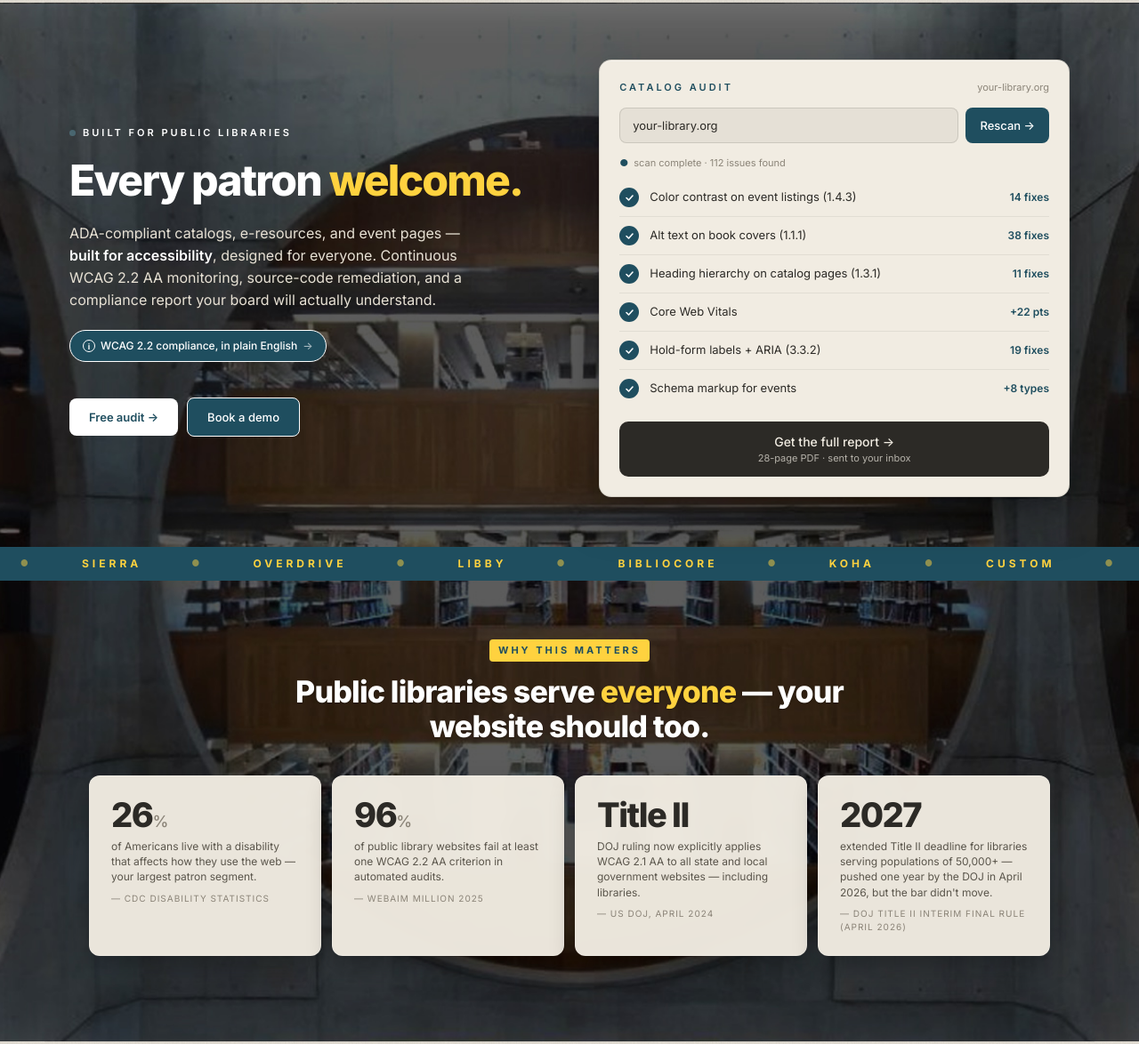
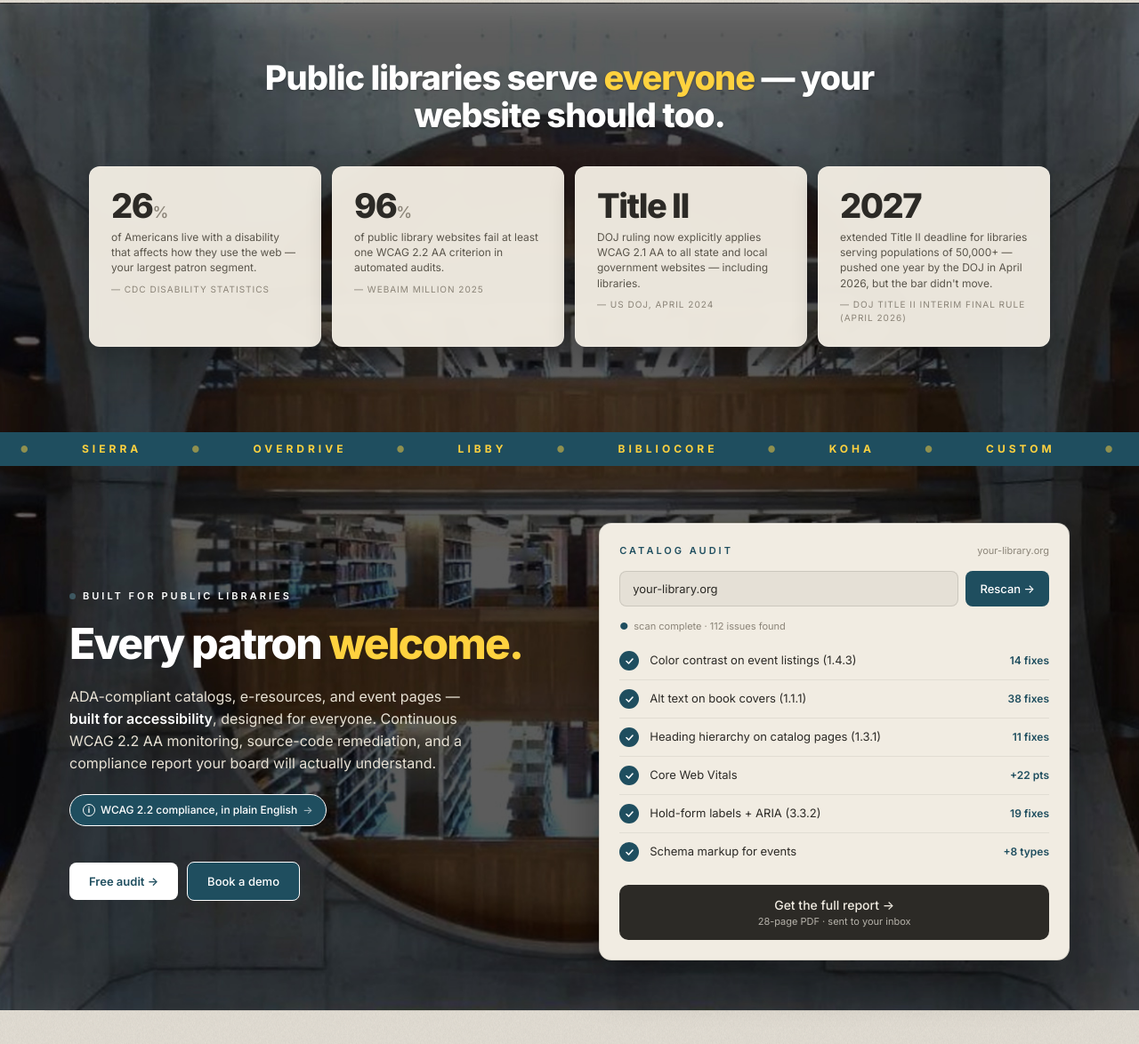
Before and after one commit to jplincoln/accessrankforlibraries, a plain HTML site: page index.html in a window 1280 px wide. Shown: the part 68-1242 px from the top of the page at 89% size. Drawn offline with Linux system fonts and the light colour scheme.

Commit message:
Add files via upload

```diff
--- a/index.html
+++ b/index.html
@@ -65,6 +65,53 @@
   <!-- ============================================================== -->
   <div class="dark-photo-band">
 
+  <!-- ============================================================== -->
+  <!-- STAKES STRIP                                                    -->
+  <!-- ============================================================== -->
+  <section class="stakes-strip" data-animate>
+    <div class="stakes-strip-inner">
+      <h2 class="stakes-title">Public libraries serve <span class="accent">everyone</span> — your website should too.</h2>
+      <div class="stakes-grid">
+        <div class="stakes-card">
+          <div class="stakes-num">26<span class="small">%</span></div>
+          <div class="stakes-label">of Americans live with a disability that affects how they use the web — your largest patron segment.</div>
+          <div class="stakes-source">— CDC Disability Statistics</div>
+        </div>
+        <div class="stakes-card">
+          <div class="stakes-num">96<span class="small">%</span></div>
+          <div class="stakes-label">of public library websites fail at least one WCAG 2.2 AA criterion in automated audits.</div>
+          <div class="stakes-source">— WebAIM Million 2025</div>
+        </div>
+        <div class="stakes-card">
+          <div class="stakes-num">Title II</div>
+          <div class="stakes-label">DOJ ruling now explicitly applies WCAG 2.1 AA to all state and local government websites — including libraries.</div>
+          <div class="stakes-source">— US DOJ, April 2024</div>
+        </div>
+        <div class="stakes-card">
+          <div class="stakes-num">2027</div>
+          <div class="stakes-label">extended Title II deadline for libraries serving populations of 50,000+ — pushed one year by the DOJ in April 2026, but the bar didn't move.</div>
+          <div class="stakes-source">— DOJ Title II Interim Final Rule (April 2026)</div>
+        </div>
+      </div>
+    </div>
+  </section>
+
+
+  <!-- ============================================================== -->
+  <!-- PLATFORM MARQUEE                                                -->
+  <!-- ============================================================== -->
+  <div class="marquee" aria-label="Supported library platforms">
+    <div class="marquee-track">
+      <span class="item">BIBLIOCOMMONS <span class="sep">●</span> POLARIS <span class="sep">●</span> SIERRA <span class="sep">●</span> OVERDRIVE <span class="sep">●</span> LIBBY <span class="sep">●</span> BIBLIOCORE <span class="sep">●</span> KOHA <span class="sep">●</span> CUSTOM <span class="sep">●</span></span>
+      <span class="item">BIBLIOCOMMONS <span class="sep">●</span> POLARIS <span class="sep">●</span> SIERRA <span class="sep">●</span> OVERDRIVE <span class="sep">●</span> LIBBY <span class="sep">●</span> BIBLIOCORE <span class="sep">●</span> KOHA <span class="sep">●</span> CUSTOM <span class="sep">●</span></span>
+      <span class="item">BIBLIOCOMMONS <span class="sep">●</span> POLARIS <span class="sep">●</span> SIERRA <span class="sep">●</span> OVERDRIVE <span class="sep">●</span> LIBBY <span class="sep">●</span> BIBLIOCORE <span class="sep">●</span> KOHA <span class="sep">●</span> CUSTOM <span class="sep">●</span></span>
+    </div>
+  </div>
+
+
+  <!-- ============================================================== -->
+  <!-- HERO                                                            -->
+  <!-- ============================================================== -->
   <section class="hero">
     <div data-animate>
       <div class="eyebrow"><span class="pulse-dot"></span>BUILT FOR PUBLIC LIBRARIES</div>
@@ -103,51 +150,6 @@
         Get the full report →
         <span class="report-cta-sub">28-page PDF · sent to your inbox</span>
       </button>
-    </div>
-  </section>
-
-
-  <!-- ============================================================== -->
-  <!-- 3. PLATFORM MARQUEE                                             -->
-  <!-- ============================================================== -->
-  <div class="marquee" aria-label="Supported library platforms">
-    <div class="marquee-track">
-      <span class="item">BIBLIOCOMMONS <span class="sep">●</span> POLARIS <span class="sep">●</span> SIERRA <span class="sep">●</span> OVERDRIVE <span class="sep">●</span> LIBBY <span class="sep">●</span> BIBLIOCORE <span class="sep">●</span> KOHA <span class="sep">●</span> CUSTOM <span class="sep">●</span></span>
-      <span class="item">BIBLIOCOMMONS <span class="sep">●</span> POLARIS <span class="sep">●</span> SIERRA <span class="sep">●</span> OVERDRIVE <span class="sep">●</span> LIBBY <span class="sep">●</span> BIBLIOCORE <span class="sep">●</span> KOHA <span class="sep">●</span> CUSTOM <span class="sep">●</span></span>
-      <span class="item">BIBLIOCOMMONS <span class="sep">●</span> POLARIS <span class="sep">●</span> SIERRA <span class="sep">●</span> OVERDRIVE <span class="sep">●</span> LIBBY <span class="sep">●</span> BIBLIOCORE <span class="sep">●</span> KOHA <span class="sep">●</span> CUSTOM <span class="sep">●</span></span>
-    </div>
-  </div>
-
-
-  <!-- ============================================================== -->
-  <!-- 4. STAKES STRIP                                                 -->
-  <!-- ============================================================== -->
-  <section class="stakes-strip" data-animate>
-    <div class="stakes-strip-inner">
-      <div class="stakes-eyebrow">WHY THIS MATTERS</div>
-      <h2 class="stakes-title">Public libraries serve <span class="accent">everyone</span> — your website should too.</h2>
-      <div class="stakes-grid">
-        <div class="stakes-card">
-          <div class="stakes-num">26<span class="small">%</span></div>
-          <div class="stakes-label">of Americans live with a disability that affects how they use the web — your largest patron segment.</div>
-          <div class="stakes-source">— CDC Disability Statistics</div>
-        </div>
-        <div class="stakes-card">
-          <div class="stakes-num">96<span class="small">%</span></div>
-          <div class="stakes-label">of public library websites fail at least one WCAG 2.2 AA criterion in automated audits.</div>
-          <div class="stakes-source">— WebAIM Million 2025</div>
-        </div>
-        <div class="stakes-card">
-          <div class="stakes-num">Title II</div>
-          <div class="stakes-label">DOJ ruling now explicitly applies WCAG 2.1 AA to all state and local government websites — including libraries.</div>
-          <div class="stakes-source">— US DOJ, April 2024</div>
-        </div>
-        <div class="stakes-card">
-          <div class="stakes-num">2027</div>
-          <div class="stakes-label">extended Title II deadline for libraries serving populations of 50,000+ — pushed one year by the DOJ in April 2026, but the bar didn't move.</div>
-          <div class="stakes-source">— DOJ Title II Interim Final Rule (April 2026)</div>
-        </div>
-      </div>
     </div>
   </section>
 
--- a/styles.css
+++ b/styles.css
@@ -675,14 +675,14 @@ img { max-width: 100%; display: block; }
 }
 
 .stakes-title {
-  font-size: var(--h2-size);
-  line-height: 1.15;
-  letter-spacing: -0.8px;
+  font-size: 38px;
+  line-height: 1.1;
+  letter-spacing: -1px;
   font-weight: 800;
   margin: 0 auto 36px;
   color: #FFFFFF;                          /* light text on dark photo */
   text-align: center;
-  max-width: 660px;
+  max-width: 720px;
   text-shadow: 0 1px 2px rgba(0, 0, 0, 0.3);  /* a hair of legibility insurance */
 }
 
```
